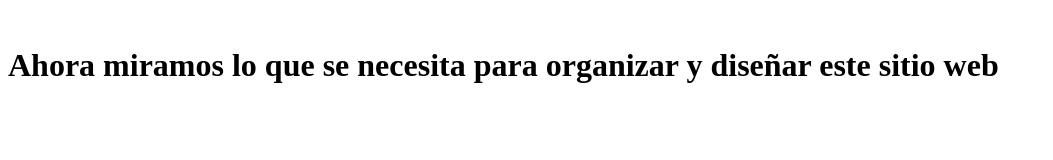
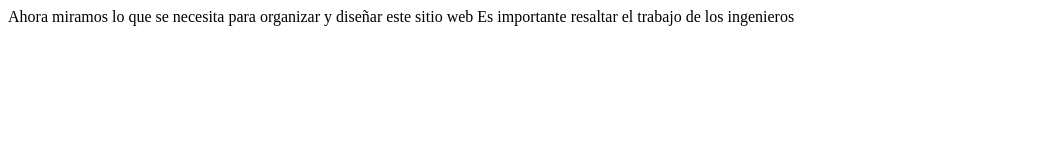
Before and after one commit to FabianCruz17/Paginas_web_08-abril-20, a plain HTML site: page index.html in a window 1280 px wide. Shown: the whole page, without its empty margins (0-1053 px from the left). Drawn offline with Linux system fonts and the light colour scheme.

Commit message:
mejoras
se hacen mejoras

```diff
--- a/index.html
+++ b/index.html
@@ -2,10 +2,10 @@
 <html>
 <head>
 	<title> En Esta Página Vamos a Ver Productos de Práciticas </title>
-	<br>
-	<h1>Ahora miramos lo que se necesita para organizar y diseñar este sitio web</h1>
-</head>
+	</head>
 <body>
+	Ahora miramos lo que se necesita para organizar y diseñar este sitio web
+    Es importante resaltar el trabajo de los ingenieros
 
 </body>
 </html>
```
